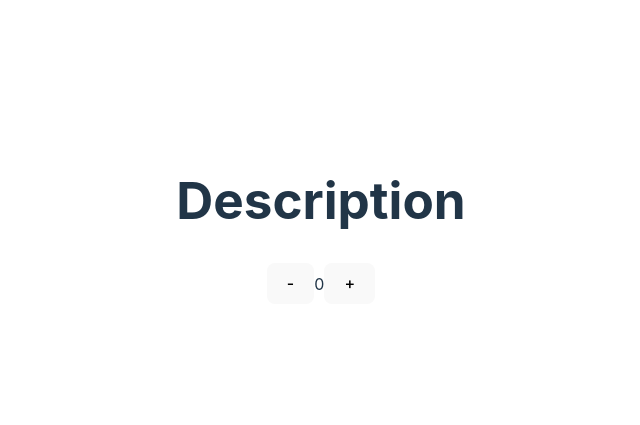
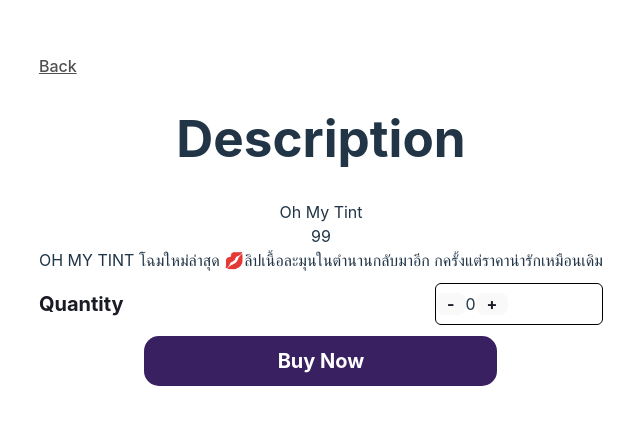
Before and after one commit to kninks/10-Days-Bulbee, a React (Vite) app in the folder client/: page /description in a window 1280 px wide. Shown: the part 179-604 px from the top of the page, without its empty margins (319-959 px from the left). Built offline with nearby package versions, Linux system fonts and the light colour scheme; no server answers.

Commit message:
setup css and move to folder, modify description

```diff
--- a/client/src/App.tsx
+++ b/client/src/App.tsx
@@ -1,8 +1,8 @@
 import { useState } from 'react'
 import { Routes, Route, Link } from 'react-router-dom';
 import './App.css'
-import Description from './pages/Description';
-import Summary from './pages/Summary';
+import Description from './pages/Description/Description';
+import Summary from './pages/Summary/Summary';
 
 function App() {
   return (
--- a/client/src/components/DescriptionButton.tsx
+++ /dev/null
@@ -1,18 +0,0 @@
-import React from 'react'
-import { useState } from 'react'
-
-export const DescriptionButton = () => {
-    const [count, setCount] = useState(0)
-    const lowestCount = () => {
-      if (count > 0) {
-        setCount(count - 1)
-      }
-    }
-    return (
-    <div>
-        <button onClick={lowestCount}>-</button>
-        {count}
-        <button onClick={() => setCount((count) => count + 1)}>+</button>
-    </div>
-  )
-}
--- a/client/src/pages/Description.tsx
+++ /dev/null
@@ -1,23 +0,0 @@
-import React, { useState, useEffect } from 'react'
-import { DescriptionButton } from '../components/DescriptionButton'
-
-const Description = () => {
-  const [product, setProduct] = useState({});
-
-  useEffect(() => {
-    fetch('http://localhost:4000/products/get?param=d80729a5-c736-4d50-8fec-c961c2ce5057')
-      .then((res) => res.json())
-      .then((data) => setProduct(data))
-      .catch((error) => console.log(error));
-  }, []);
-
-  return (
-    <div>
-      <h1>Description</h1>
-      <DescriptionButton />
-      {/* <p>{product.name}</p> */}
-    </div>
-  );
-};
-
-export default Description;
--- /dev/null
+++ b/client/src/pages/Description/Description.css
@@ -0,0 +1,70 @@
+@media (max-width: 375px) {
+    body {
+        font-family: Poppins;
+        background-color: #FFFDFD;
+    }
+}
+
+.back-link {
+    display: flex;
+    width: 123px;
+    height: 20px;
+    flex-shrink: 0;
+    color: #525252;
+    font-size: 16px;
+    font-weight: 500;
+    line-height: normal;
+    text-decoration-line: underline;
+}
+
+.product-quantity {
+    display: flex;
+    align-items: center;
+}
+
+.quantity-text {
+    color: #1A1B25;
+    font-size: 20px;
+    font-style: normal;
+    font-weight: 700;
+    line-height: normal;
+}
+
+.quantity-number {
+    display: flex;
+    align-items: center;
+    margin-left: auto;
+    width: 166px;
+    height: 40px;
+    flex-shrink: 0;
+    border-radius: 6px;
+    border: 1px solid #000;
+}
+
+.quantity-button {
+    color: #1A1B25;
+    font-weight: bold;
+    cursor: pointer;
+    padding: 0 10px;
+}
+
+.buynow-button {
+    width: 353px;
+    height: 50px;
+    flex-shrink: 0;
+    border-radius: 15px;
+    background: #392061;
+
+    border: none;
+    padding: 0;
+    margin: 0;
+    font-family: inherit;
+    font-size: 20px;
+    font-weight: bold;
+    color: #fff;
+    text-align: center;
+}
+
+.footer {
+    margin-top: auto;
+}
--- /dev/null
+++ b/client/src/pages/Description/Description.tsx
@@ -0,0 +1,71 @@
+import React, { useState, useEffect } from 'react'
+import { useNavigate, Link } from 'react-router-dom'
+import './Description.css';
+
+const Description = () => {
+  const navigate = useNavigate();
+  const handleBuyNowClick = () => {
+    navigate('/summary')
+  };
+
+  const product = {
+    name: 'Oh My Tint',
+    id: 'd80729a5-c736-4d50-8fec-c961c2ce5057',
+    description: 'OH MY TINT โฉมใหม่ล่าสุด 💋ลิปเนื้อละมุนในตำนานกลับมาอีก    กครั้งแต่ราคาน่ารักเหมือนเดิม',
+    category: 'Beauty',
+    picture_url: '',
+    bulb_price: 99,
+    quantity: 5
+  }
+
+  // const [product, setProduct] = useState<{name: string, id: string, description: string, categorry: string, picture_url: string, bulb_price: number, quantity: number}>({name: "", id: "", description: "", categorry: "", picture_url: "", bulb_price: 0, quantity: 0});
+
+  // useEffect(() => {
+  //   fetch('http://localhost:4000/products/get?param=d80729a5-c736-4d50-8fec-c961c2ce5057')
+  //     .then((res) => res.json())
+  //     .then((data) => setProduct(data))
+  //     .catch((error) => console.log(error));
+  // }, []);
+
+  const [count, setCount] = useState(0)
+    const lowestCount = () => {
+      if (count > 0) {
+        setCount(count - 1)
+      }
+    }
+
+  const highestCount = () => {
+    if (count < product.quantity) {
+      setCount(count + 1)
+    }
+  }
+
+  return (
+    <div>
+      <Link to ='/' className='back-link'>Back</Link>
+      <h1>Description</h1>
+      <div className='product-title'>
+        {product.name}
+      </div>
+      <div className='bulub-orice'>
+        {product.bulb_price}
+      </div>
+      <div className='product-description'>
+        {product.description}
+      </div>
+      <div className='product-quantity'>
+        <p className='quantity-text'>Quantity</p>
+        <div className='quantity-number'>
+          <button className='quantity-button' onClick={lowestCount}>-</button>
+            {count}
+          <button className='quantity-button' onClick={highestCount}>+</button>
+        </div>
+      </div>
+      <div className='footer'>
+        <button className='buynow-button' onClick={handleBuyNowClick}>Buy Now</button>
+      </div>
+    </div>
+  );
+};
+
+export default Description;
--- a/client/src/pages/Summary.tsx
+++ /dev/null
@@ -1,9 +0,0 @@
-import React from 'react'
-
-const Summary = () => {
-  return (
-    <div>Summary</div>
-  )
-}
-
-export default Summary
--- /dev/null
+++ b/client/src/pages/Summary/Summary.css
@@ -0,0 +1,18 @@
+@media (max-width: 375px) {
+    body {
+        font-family: Poppins;
+        background-color: #FFFDFD;
+    }
+}
+
+.back-link {
+    display: flex;
+    width: 123px;
+    height: 20px;
+    flex-shrink: 0;
+    color: #525252;
+    font-size: 16px;
+    font-weight: 500;
+    line-height: normal;
+    text-decoration-line: underline;
+}
--- /dev/null
+++ b/client/src/pages/Summary/Summary.tsx
@@ -0,0 +1,13 @@
+import React from 'react'
+import { useNavigate, Link } from 'react-router-dom'
+
+const Summary = () => {
+  return (
+    <div>
+      <Link to ='/description' className='back-link'>Back</Link>
+      <h1>Order Summary</h1>
+    </div>
+  )
+}
+
+export default Summary
```
